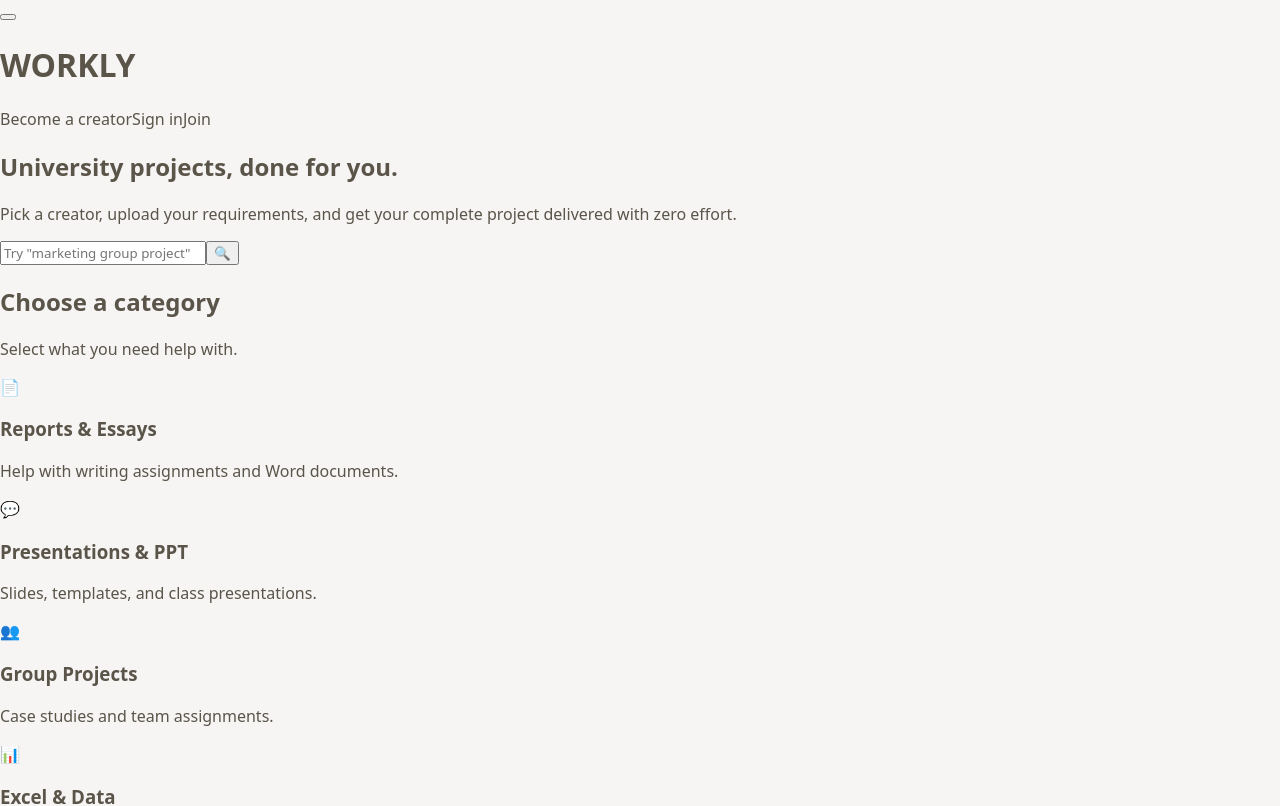
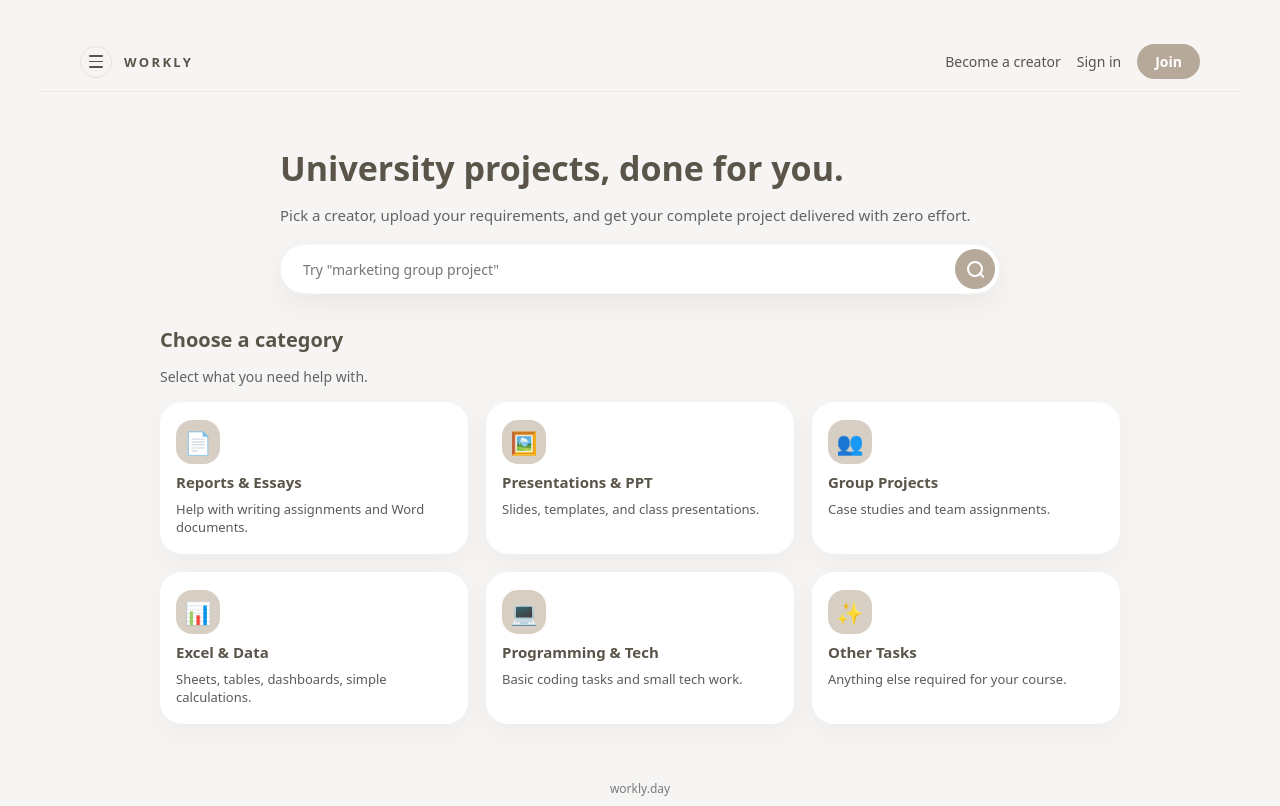
Before and after one commit to SEBRAHEIM/workly-landing, a Next.js app: page / in a window 1280 px wide. Shown: the top 806 px of the page. Built offline with nearby package versions, Linux system fonts and the light colour scheme.

Commit message:
Restore clean Workly home layout with hero and category grid

```diff
--- a/pages/index.js
+++ b/pages/index.js
@@ -1,86 +1,115 @@
-import { useState } from "react";
+import Head from "next/head";
+import Link from "next/link";
 
-export default function Home() {
-  const [navOpen, setNavOpen] = useState(false);
+export default function HomePage() {
+  return (
+    <>
+      <Head>
+        <title>Workly – University projects, done for you.</title>
+        <meta
+          name="description"
+          content="Upload your rubrics, choose a creator, and get your full university project delivered."
+        />
+      </Head>
 
-  return (
-    <div className="home-wrapper">
-      {/* HEADER */}
+      <div className="home-root">
         <header className="home-header">
-        <button className="hamburger" onClick={() => setNavOpen(!navOpen)}>
-          <span></span><span></span><span></span>
+          <div className="home-nav-left">
+            <button className="hamburger" aria-label="Open menu">
+              <span />
+              <span />
+              <span />
             </button>
+            <span className="brand">WORKLY</span>
+          </div>
 
-        <h1 className="brand">WORKLY</h1>
-
-        <nav className="header-links">
-          <a href="/creator-apply" className="link">Become a creator</a>
-          <a href="/login" className="link">Sign in</a>
-          <a href="/signup" className="join-btn">Join</a>
-        </nav>
+          <div className="home-nav-right">
+            <Link href="/creator/apply" className="nav-link">
+              Become a creator
+            </Link>
+            <Link href="/auth/login" className="nav-link">
+              Sign in
+            </Link>
+            <Link href="/auth/signup" className="nav-join">
+              Join
+            </Link>
+          </div>
         </header>
 
-      {/* HERO SECTION */}
+        <main className="home-main">
           <section className="hero">
-        <h1 className="hero-title">University projects, done for you.</h1>
-
-        <p className="hero-subtitle">
-          Pick a creator, upload your requirements, and get your complete project
-          delivered with zero effort.
+            <h1>University projects, done for you.</h1>
+            <p>
+              Pick a creator, upload your requirements, and get your complete
+              project delivered with zero effort.
             </p>
 
-        <div className="hero-search">
+            <form
+              className="hero-search"
+              onSubmit={(e) => {
+                e.preventDefault();
+              }}
+            >
               <input
                 type="text"
                 placeholder='Try "marketing group project"'
               />
-          <button className="search-btn">🔍</button>
-        </div>
+              <button type="submit" aria-label="Search">
+                <span className="search-icon" />
+              </button>
+            </form>
           </section>
 
-      {/* CATEGORY SECTION — stays EXACTLY how you liked it */}
           <section className="categories">
+            <header className="categories-header">
               <h2>Choose a category</h2>
               <p>Select what you need help with.</p>
+            </header>
 
             <div className="cat-grid">
-          <div className="cat-card">
+              <button className="cat-card">
                 <div className="cat-icon">📄</div>
-            <h3>Reports & Essays</h3>
+                <h3>Reports &amp; Essays</h3>
                 <p>Help with writing assignments and Word documents.</p>
-          </div>
+              </button>
 
-          <div className="cat-card">
-            <div className="cat-icon">💬</div>
-            <h3>Presentations & PPT</h3>
+              <button className="cat-card">
+                <div className="cat-icon">🖼️</div>
+                <h3>Presentations &amp; PPT</h3>
                 <p>Slides, templates, and class presentations.</p>
-          </div>
+              </button>
 
-          <div className="cat-card">
+              <button className="cat-card">
                 <div className="cat-icon">👥</div>
                 <h3>Group Projects</h3>
                 <p>Case studies and team assignments.</p>
-          </div>
+              </button>
 
-          <div className="cat-card">
+              <button className="cat-card">
                 <div className="cat-icon">📊</div>
-            <h3>Excel & Data</h3>
+                <h3>Excel &amp; Data</h3>
                 <p>Sheets, tables, dashboards, simple calculations.</p>
-          </div>
+              </button>
 
-          <div className="cat-card">
-            <div className="cat-icon">🧩</div>
-            <h3>Programming & Tech</h3>
+              <button className="cat-card">
+                <div className="cat-icon">💻</div>
+                <h3>Programming &amp; Tech</h3>
                 <p>Basic coding tasks and small tech work.</p>
-          </div>
+              </button>
 
-          <div className="cat-card">
-            <div className="cat-icon">📝</div>
+              <button className="cat-card">
+                <div className="cat-icon">✨</div>
                 <h3>Other Tasks</h3>
                 <p>Anything else required for your course.</p>
-          </div>
+              </button>
             </div>
           </section>
+        </main>
+
+        <footer className="home-footer">
+          <span>workly.day</span>
+        </footer>
       </div>
+    </>
   );
 }
--- a/styles/globals.css
+++ b/styles/globals.css
@@ -2252,3 +2252,253 @@ ul {
     grid-template-columns: repeat(3, minmax(0, 1fr));
   }
 }
+
+/* === Workly home page reset === */
+
+.home-root {
+  min-height: 100vh;
+  background: var(--sand-1);
+  color: var(--sand-5);
+  display: flex;
+  flex-direction: column;
+}
+
+.home-header {
+  position: sticky;
+  top: 0;
+  z-index: 20;
+  background: var(--sand-1);
+  border-bottom: 1px solid rgba(0, 0, 0, 0.04);
+  padding: 12px 20px;
+  display: flex;
+  align-items: center;
+  justify-content: space-between;
+}
+
+.home-nav-left {
+  display: flex;
+  align-items: center;
+  gap: 12px;
+}
+
+.hamburger {
+  width: 32px;
+  height: 32px;
+  border-radius: 999px;
+  border: 1px solid rgba(0, 0, 0, 0.08);
+  background: transparent;
+  display: inline-flex;
+  flex-direction: column;
+  justify-content: center;
+  align-items: center;
+  gap: 4px;
+  padding: 0;
+}
+
+.hamburger span {
+  width: 14px;
+  height: 1.5px;
+  border-radius: 999px;
+  background: var(--sand-5);
+}
+
+.brand {
+  font-weight: 700;
+  letter-spacing: 0.18em;
+  font-size: 13px;
+}
+
+.home-nav-right {
+  display: flex;
+  align-items: center;
+  gap: 16px;
+  font-size: 14px;
+}
+
+.nav-link {
+  text-decoration: none;
+  color: var(--sand-5);
+}
+
+.nav-link:hover {
+  text-decoration: underline;
+}
+
+.nav-join {
+  text-decoration: none;
+  padding: 8px 18px;
+  border-radius: 999px;
+  background: var(--sand-3);
+  color: #fff;
+  font-weight: 600;
+  font-size: 14px;
+}
+
+.nav-join:hover {
+  filter: brightness(0.95);
+}
+
+.home-main {
+  flex: 1;
+  padding: 24px 16px 40px;
+}
+
+.hero {
+  max-width: 720px;
+  margin: 0 auto 32px;
+}
+
+.hero h1 {
+  font-size: clamp(26px, 5vw, 34px);
+  line-height: 1.2;
+  margin-bottom: 8px;
+}
+
+.hero p {
+  font-size: 15px;
+  line-height: 1.5;
+  color: rgba(0, 0, 0, 0.6);
+  margin-bottom: 18px;
+}
+
+.hero-search {
+  margin-top: 6px;
+  display: flex;
+  align-items: center;
+  background: #fff;
+  border-radius: 999px;
+  padding: 4px;
+  box-shadow: 0 10px 30px rgba(0, 0, 0, 0.06);
+  border: 1px solid rgba(0, 0, 0, 0.03);
+}
+
+.hero-search input {
+  border: none;
+  flex: 1;
+  padding: 10px 16px 10px 18px;
+  border-radius: 999px;
+  font-size: 14px;
+  outline: none;
+  background: transparent;
+}
+
+.hero-search button {
+  border: none;
+  width: 40px;
+  height: 40px;
+  border-radius: 999px;
+  background: var(--sand-3);
+  display: inline-flex;
+  align-items: center;
+  justify-content: center;
+  cursor: pointer;
+}
+
+.search-icon {
+  width: 16px;
+  height: 16px;
+  border-radius: 999px;
+  border: 2px solid #fff;
+  position: relative;
+}
+
+.search-icon::after {
+  content: "";
+  position: absolute;
+  width: 7px;
+  height: 2px;
+  border-radius: 999px;
+  background: #fff;
+  transform: rotate(45deg);
+  right: -4px;
+  bottom: -1px;
+}
+
+.categories {
+  max-width: 960px;
+  margin: 24px auto 0;
+}
+
+.categories-header h2 {
+  font-size: 20px;
+  margin-bottom: 4px;
+}
+
+.categories-header p {
+  font-size: 14px;
+  color: rgba(0, 0, 0, 0.6);
+  margin-bottom: 16px;
+}
+
+.cat-grid {
+  display: grid;
+  grid-template-columns: repeat(2, minmax(0, 1fr));
+  gap: 14px;
+}
+
+.cat-card {
+  border: none;
+  text-align: left;
+  padding: 18px 16px;
+  border-radius: 22px;
+  background: #ffffff;
+  box-shadow: 0 10px 30px rgba(0, 0, 0, 0.04);
+  display: flex;
+  flex-direction: column;
+  gap: 8px;
+  cursor: pointer;
+}
+
+.cat-card:hover {
+  transform: translateY(-1px);
+  box-shadow: 0 14px 40px rgba(0, 0, 0, 0.06);
+}
+
+.cat-icon {
+  width: 44px;
+  height: 44px;
+  border-radius: 16px;
+  background: var(--sand-2);
+  display: inline-flex;
+  align-items: center;
+  justify-content: center;
+  font-size: 22px;
+}
+
+.cat-card h3 {
+  font-size: 15px;
+  margin: 0;
+}
+
+.cat-card p {
+  font-size: 13px;
+  margin: 0;
+  color: rgba(0, 0, 0, 0.65);
+}
+
+.home-footer {
+  padding: 16px;
+  text-align: center;
+  font-size: 12px;
+  color: rgba(0, 0, 0, 0.5);
+}
+
+/* Desktop tweaks */
+@media (min-width: 900px) {
+  .home-main {
+    padding-inline: 40px;
+  }
+
+  .home-header {
+    padding-inline: 40px;
+  }
+
+  .hero {
+    margin-top: 32px;
+  }
+
+  .cat-grid {
+    grid-template-columns: repeat(3, minmax(0, 1fr));
+    gap: 18px;
+  }
+}
```
Lines whose indentation alone changed are shown as unchanged.
